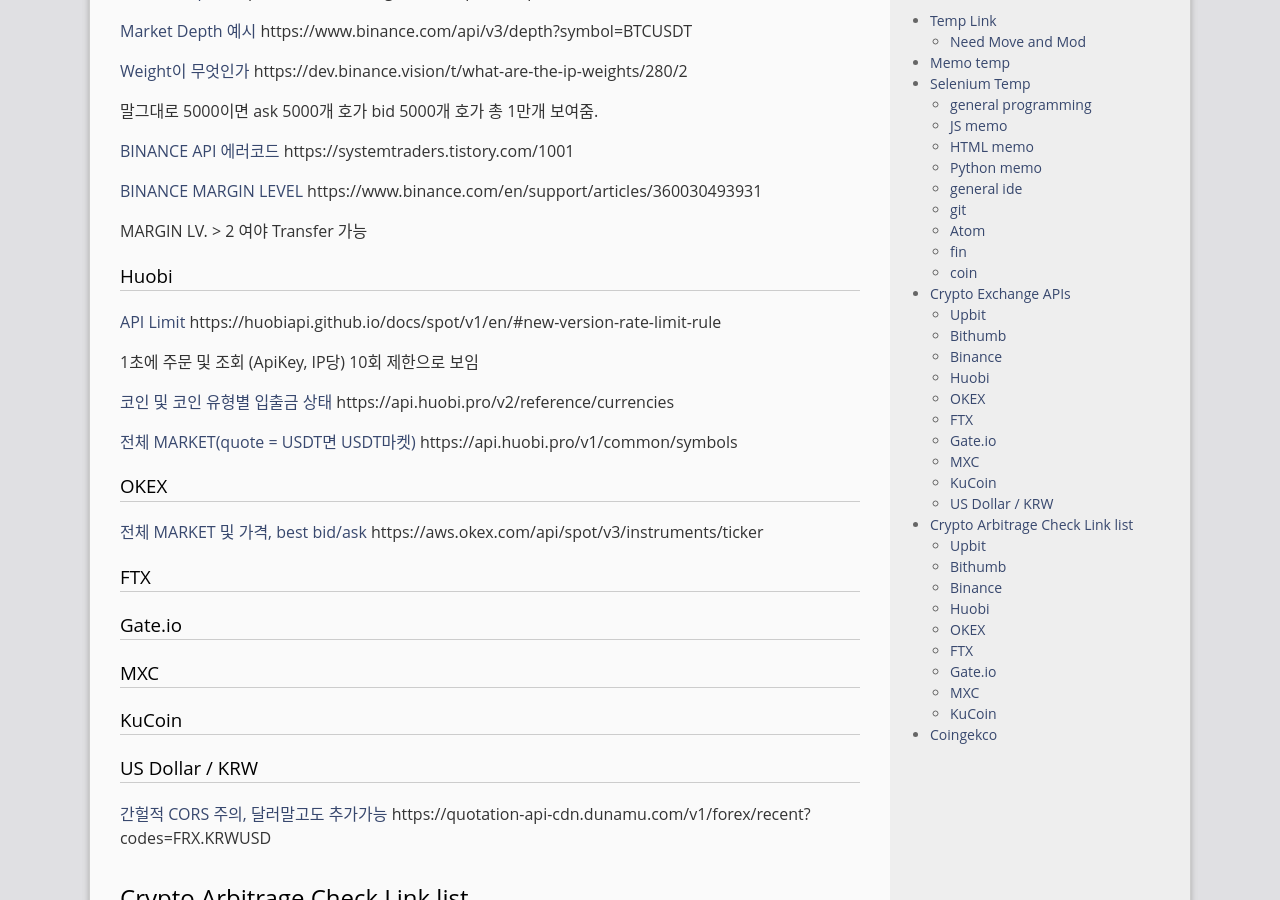
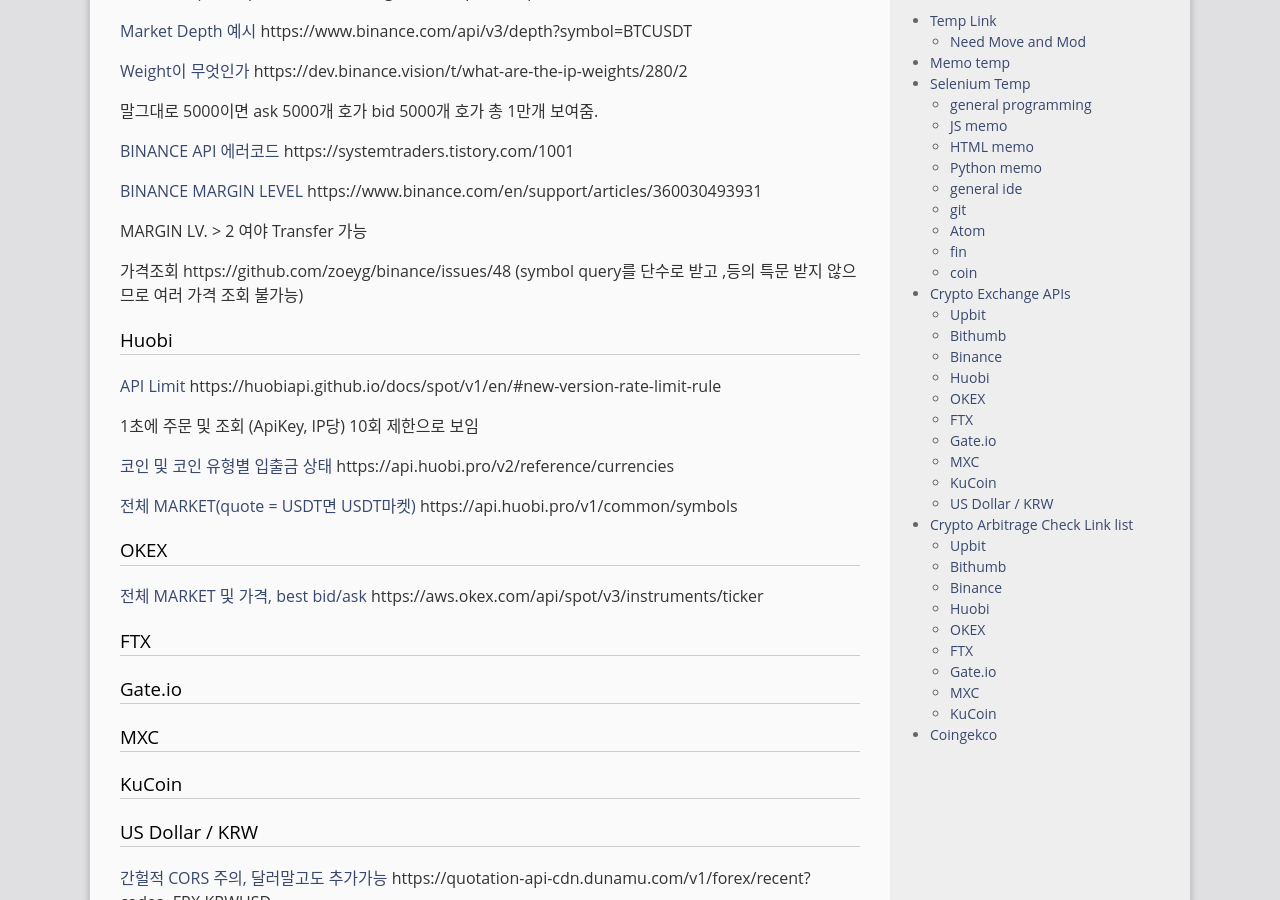
Before and after one commit to gloomydumber/copy, a Jekyll site: the page built from _posts/2020-03-01-TempLink.md, in a window 1280 px wide and 900 px high, scrolled down 9614 px. Built offline with Jekyll 4.4.1, drawn with Linux system fonts in a browser that asks for light colours; comment, search, counter and statistics services are not loaded.

Commit message:
postModded

```diff
--- a/_posts/2020-03-01-TempLink.md
+++ b/_posts/2020-03-01-TempLink.md
@@ -448,6 +448,9 @@ https://api.binance.com/api/v3/exchangeInfo 를 통해 현재 Limit 확인 가
 
 MARGIN LV. > 2 여야 Transfer 가능
 
+가격조회 https://github.com/zoeyg/binance/issues/48
+(symbol query를 단수로 받고 ,등의 특문 받지 않으므로 여러 가격 조회 불가능)
+
 ### Huobi
 
 [API Limit](https://huobiapi.github.io/docs/spot/v1/en/#new-version-rate-limit-rule){: target="\_blank"} https://huobiapi.github.io/docs/spot/v1/en/#new-version-rate-limit-rule
```
